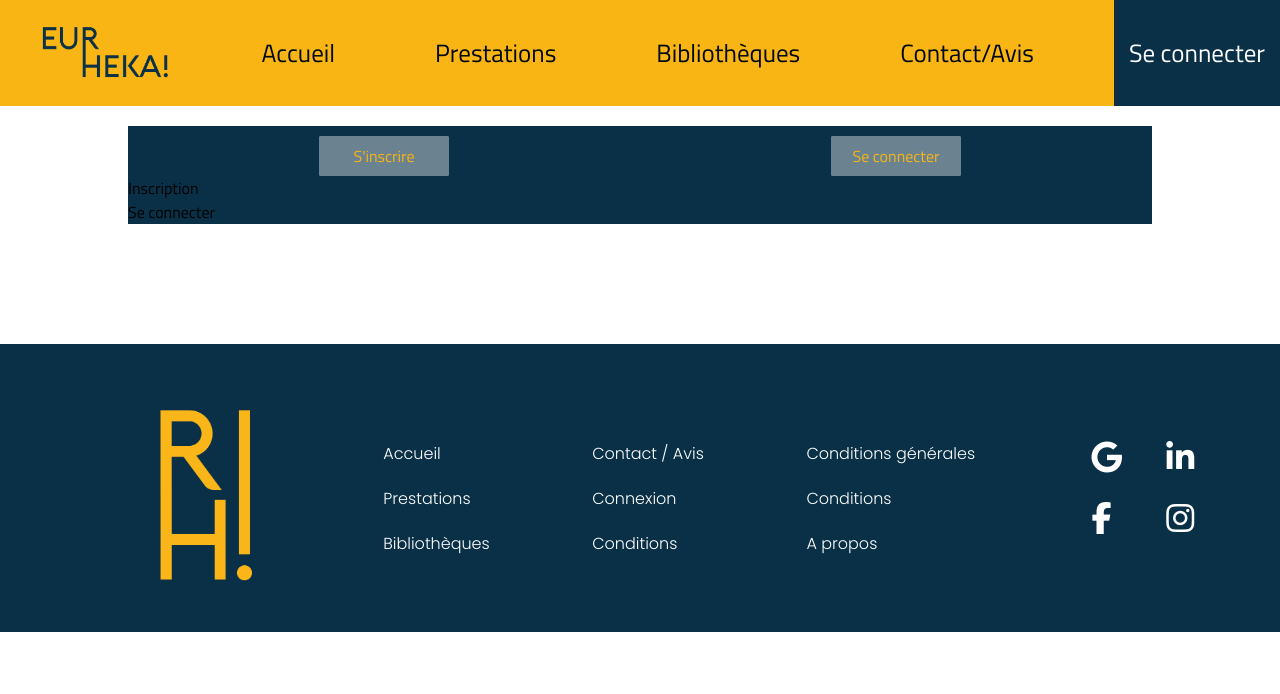
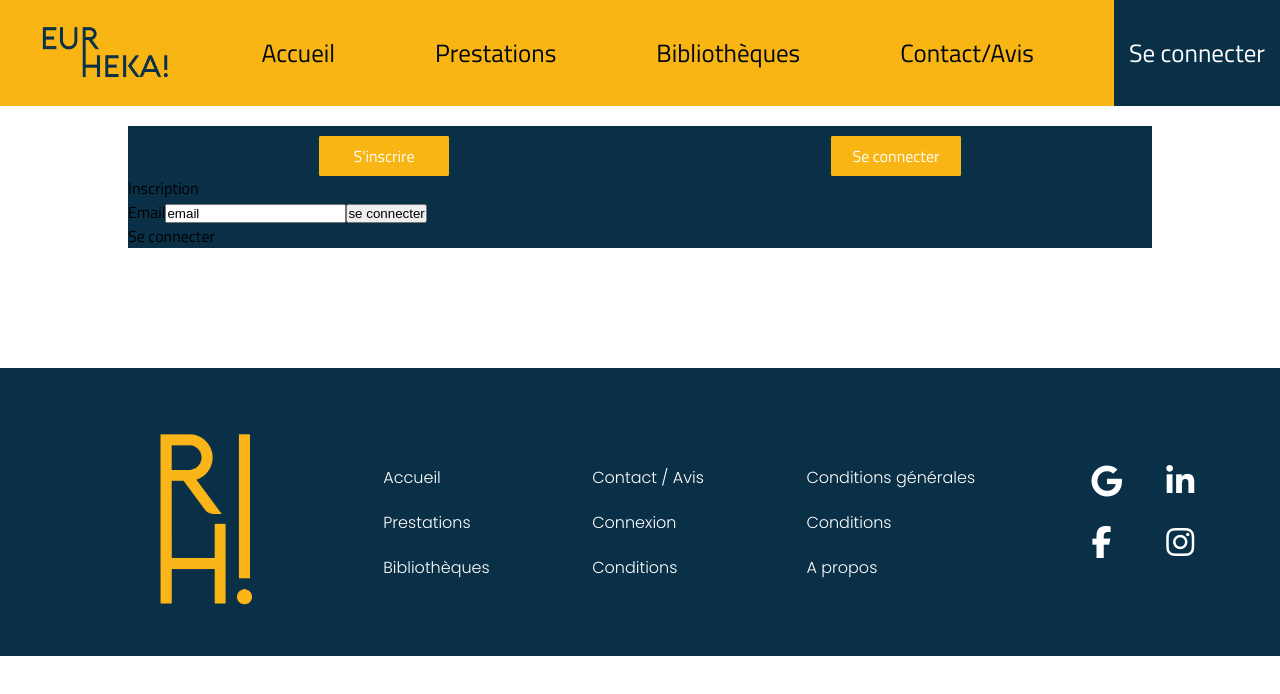
Before and after one commit to WildCodeSchool/remote2q4-21-p3-eurheka-front, a React (Create React App) app: page /login in a window 1280 px wide. Shown: the top 694 px of the page. Built offline with nearby package versions, Linux system fonts and the light colour scheme.

Commit message:
added css changes on btn

```diff
--- a/src/components/log-forms/Log.css
+++ b/src/components/log-forms/Log.css
@@ -14,8 +14,8 @@
 }
 
 .active-btn {
-    background-color: rgba(255, 255, 255, 0.4);
-    color: var(--main-color-light-title);
+    background-color: var(--main-color-light-button);
+    color: var(--main-color-lighter-text);
     width: 130px;
     height: 40px;
     display: flex;
@@ -27,9 +27,9 @@
 }
 
 .off-btn {
-    background-color: var(--main-color-dark-background);
+    background-color: rgba(255, 255, 255, 0.2);
     color: var(--main-color-light-title);
-    width: 160px;
+    width: 130px;
     height: 40px;
     display: flex;
     flex-direction: column;
--- a/src/components/log-forms/SignInForm.jsx
+++ b/src/components/log-forms/SignInForm.jsx
@@ -1,9 +1,26 @@
-import React from 'react';
+import React, { useState } from 'react';
+import axios from "axios";
 import "./SignInForm.css";
 
 const SignInForm = () => {
+    const [email, setEmail]= useState("");
+    const [password, setpassword]= useState("");
+
+    const handleLogin = (e) => {
+
+    }
     return (
         <div>
+            <form action="" onSubmit={handleLogin} id="sign-up-form">
+                <label htmlFor="email">Email</label>
+                <input
+                type="text"
+                name="email"
+                id="email"
+                onChange={(e) => setEmail(e.target.value)}
+                value="email" />
+                <input type="submit" value="se connecter" />
+            </form>
             <p>Se connecter</p>
         </div>
     )
```
